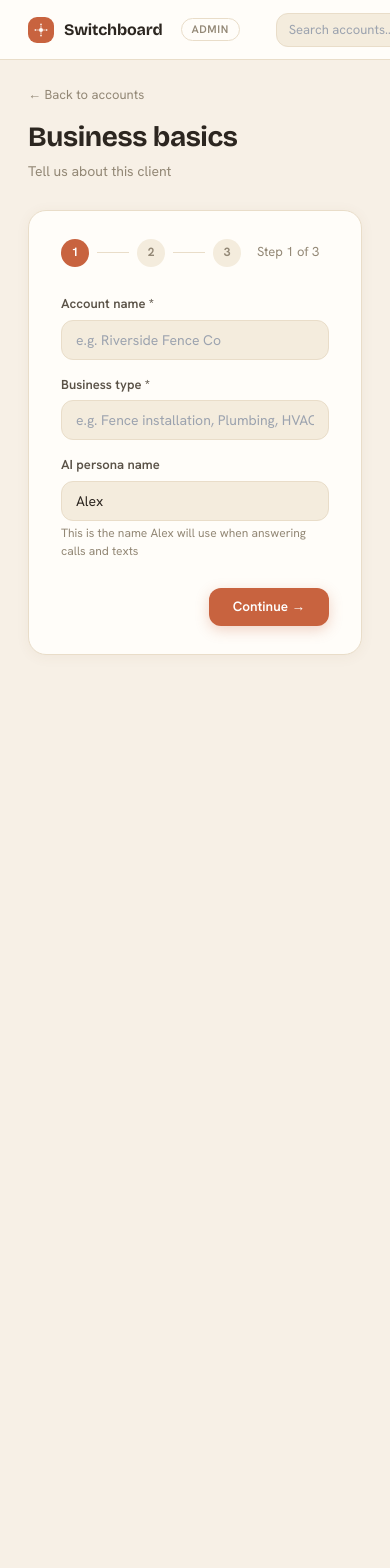
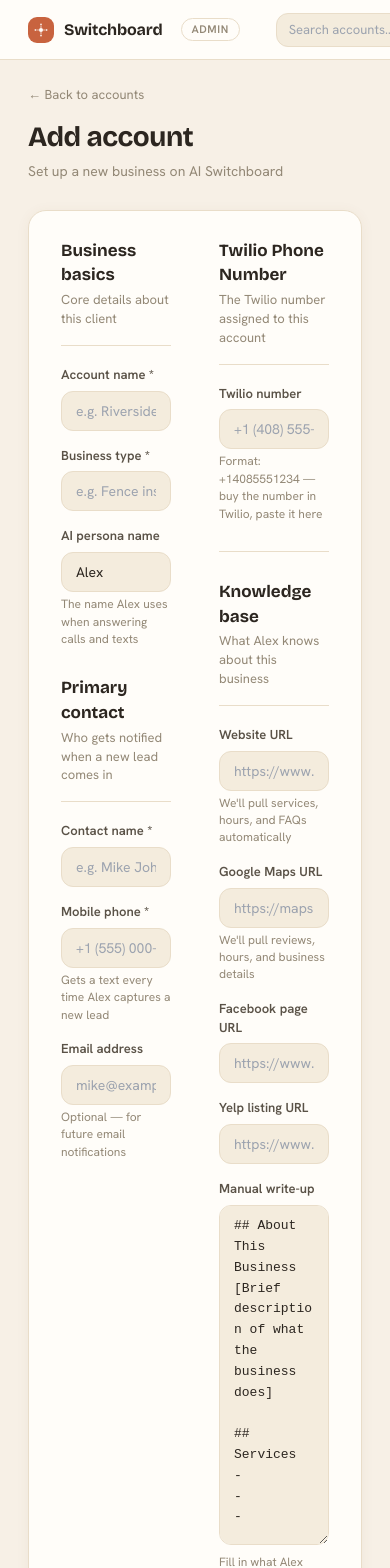
Before and after one commit to mucchad/aireceptionist, a Next.js app: page /accounts/new in a window 390 px wide. Shown: the top 1568 px of the page. Before the commit the page ends 844 px from the top, so only its background shows below. Built offline with nearby package versions, Linux system fonts and the light colour scheme.

Commit message:
Redesign Add Account page to match Edit Account layout
Replaces the 3-step wizard with a full-page two-column grid layout
identical to the Edit Account page. Adds Twilio phone number field.

Co-Authored-By: Claude Sonnet 4.6 <noreply@anthropic.com>

```diff
--- a/app/(admin)/accounts/new/page.tsx
+++ b/app/(admin)/accounts/new/page.tsx
@@ -10,17 +10,15 @@ interface Source {
 }
 
 interface FormData {
-  // Step 1
   name: string
   type: string
   persona_name: string
-  // Step 2
+  twilio_phone_number: string
   website_url: string
   google_maps_url: string
   facebook_url: string
   yelp_url: string
   manual_content: string
-  // Step 3
   contact_name: string
   contact_phone: string
   contact_email: string
@@ -53,6 +51,7 @@ const INITIAL_FORM: FormData = {
   name: '',
   type: '',
   persona_name: 'Alex',
+  twilio_phone_number: '',
   website_url: '',
   google_maps_url: '',
   facebook_url: '',
@@ -63,7 +62,6 @@ const INITIAL_FORM: FormData = {
   contact_email: '',
 }
 
-// Reusable input style
 const inputStyle: React.CSSProperties = {
   width: '100%',
   height: 40,
@@ -75,6 +73,7 @@ const inputStyle: React.CSSProperties = {
   fontSize: 14,
   color: 'var(--color-text)',
   outline: 'none',
+  boxSizing: 'border-box',
 }
 
 const labelStyle: React.CSSProperties = {
@@ -93,19 +92,7 @@ const hintStyle: React.CSSProperties = {
   marginTop: 4,
 }
 
-function FieldGroup({ children }: { children: React.ReactNode }) {
-  return <div style={{ display: 'flex', flexDirection: 'column', gap: 16 }}>{children}</div>
-}
-
-function Field({
-  label,
-  hint,
-  children,
-}: {
-  label: string
-  hint?: string
-  children: React.ReactNode
-}) {
+function Field({ label, hint, children }: { label: string; hint?: string; children: React.ReactNode }) {
   return (
     <div>
       <label style={labelStyle}>{label}</label>
@@ -115,69 +102,29 @@ function Field({
   )
 }
 
-function StepIndicator({ current, total }: { current: number; total: number }) {
+function SectionHeader({ title, subtitle }: { title: string; subtitle: string }) {
   return (
-    <div style={{ display: 'flex', alignItems: 'center', gap: 8, marginBottom: 28 }}>
-      {Array.from({ length: total }, (_, i) => (
-        <div key={i} style={{ display: 'flex', alignItems: 'center', gap: 8 }}>
-          <div
+    <div style={{ marginBottom: 20, paddingBottom: 16, borderBottom: '1px solid var(--color-border)' }}>
+      <h2
         style={{
-              width: 28,
-              height: 28,
-              borderRadius: 'var(--radius-pill)',
-              backgroundColor:
-                i + 1 === current
-                  ? 'var(--color-accent)'
-                  : i + 1 < current
-                  ? 'var(--color-live)'
-                  : 'var(--color-surface-sunken)',
-              color:
-                i + 1 <= current ? 'var(--color-on-accent)' : 'var(--color-text-muted)',
-              display: 'flex',
-              alignItems: 'center',
-              justifyContent: 'center',
-              fontFamily: "'Hanken Grotesk', sans-serif",
-              fontSize: 12,
+          fontFamily: "'Bricolage Grotesque', sans-serif",
+          fontSize: 17,
           fontWeight: 700,
+          color: 'var(--color-text)',
+          margin: '0 0 3px',
         }}
       >
-            {i + 1 < current ? '✓' : i + 1}
-          </div>
-          {i < total - 1 && (
-            <div
-              style={{
-                width: 32,
-                height: 1,
-                backgroundColor:
-                  i + 1 < current ? 'var(--color-live)' : 'var(--color-border)',
-              }}
-            />
-          )}
-        </div>
-      ))}
-      <span
-        style={{
-          fontFamily: "'Hanken Grotesk', sans-serif",
-          fontSize: 13,
-          color: 'var(--color-text-muted)',
-          marginLeft: 8,
-        }}
-      >
-        Step {current} of {total}
-      </span>
+        {title}
+      </h2>
+      <p style={{ fontFamily: "'Hanken Grotesk', sans-serif", fontSize: 13, color: 'var(--color-text-muted)', margin: 0 }}>
+        {subtitle}
+      </p>
     </div>
   )
 }
 
-const STEP_TITLES = [
-  { title: 'Business basics', subtitle: 'Tell us about this client' },
-  { title: 'Knowledge base', subtitle: 'Where should Alex learn about this business?' },
-  { title: 'Primary contact', subtitle: 'Who gets notified when a new lead comes in?' },
-]
-
 export default function NewAccountPage() {
   const router = useRouter()
-  const [step, setStep] = useState(1)
   const [form, setForm] = useState<FormData>(INITIAL_FORM)
   const [loading, setLoading] = useState(false)
   const [error, setError] = useState('')
@@ -186,48 +133,26 @@ export default function NewAccountPage() {
 
   function update(field: keyof FormData, value: string) {
     setForm((prev) => ({ ...prev, [field]: value }))
+    setError('')
   }
 
-  function validateStep(s: number): string {
-    if (s === 1) {
-      if (!form.name.trim()) return 'Account name is required'
-      if (!form.type.trim()) return 'Business type is required'
-    }
-    if (s === 2) {
+  async function submit() {
+    if (!form.name.trim()) { setError('Account name is required'); return }
+    if (!form.type.trim()) { setError('Business type is required'); return }
+    if (!form.contact_name.trim()) { setError('Contact name is required'); return }
+    if (!form.contact_phone.trim()) { setError('Contact phone is required'); return }
+
     const hasSources =
       form.website_url.trim() ||
       form.google_maps_url.trim() ||
       form.facebook_url.trim() ||
       form.yelp_url.trim() ||
       form.manual_content.trim()
-      if (!hasSources) return 'Add at least one knowledge base source'
-    }
-    if (s === 3) {
-      if (!form.contact_name.trim()) return 'Contact name is required'
-      if (!form.contact_phone.trim()) return 'Contact phone is required for SMS notifications'
-    }
-    return ''
-  }
+    if (!hasSources) { setError('Add at least one knowledge base source'); return }
 
-  function next() {
-    const err = validateStep(step)
-    if (err) { setError(err); return }
-    setError('')
-    setStep((s) => s + 1)
-  }
-
-  function back() {
-    setError('')
-    setStep((s) => s - 1)
-  }
-
-  async function submit() {
-    const err = validateStep(3)
-    if (err) { setError(err); return }
     setError('')
     setLoading(true)
 
-    // Build sources array from filled-in fields
     const sources: Source[] = []
     if (form.website_url.trim())
       sources.push({ type: 'website', url: form.website_url.trim(), content: form.website_url.trim() })
@@ -248,6 +173,7 @@ export default function NewAccountPage() {
           name: form.name,
           type: form.type,
           persona_name: form.persona_name,
+          twilio_phone_number: form.twilio_phone_number || undefined,
           emergency_protocol: 'capture-and-notify',
           sources,
           contact_name: form.contact_name,
@@ -293,7 +219,6 @@ export default function NewAccountPage() {
             textAlign: 'center',
           }}
         >
-          {/* Success icon */}
           <div
             style={{
               width: 56,
@@ -333,7 +258,6 @@ export default function NewAccountPage() {
             Share this private link with the business owner so they can see their leads.
           </p>
 
-          {/* Dashboard link */}
           <div
             style={{
               backgroundColor: 'var(--color-surface-sunken)',
@@ -351,7 +275,6 @@ export default function NewAccountPage() {
             {dashboardUrl}
           </div>
 
-          {/* Copy button */}
           <button
             onClick={copyDashboardLink}
             style={{
@@ -373,7 +296,6 @@ export default function NewAccountPage() {
             {copied ? '✓ Copied!' : 'Copy dashboard link'}
           </button>
 
-          {/* Back to accounts */}
           <button
             onClick={() => router.push('/')}
             style={{
@@ -398,9 +320,8 @@ export default function NewAccountPage() {
 
   // ── Form ────────────────────────────────────────────────────
   return (
-    <div style={{ padding: '26px 28px 28px' }}>
-
-      {/* Page header */}
+    <div style={{ padding: '26px 28px 60px' }}>
+      {/* Back + header */}
       <div style={{ marginBottom: 28 }}>
         <button
           onClick={() => router.push('/')}
@@ -429,21 +350,13 @@ export default function NewAccountPage() {
             margin: '0 0 4px',
           }}
         >
-          {STEP_TITLES[step - 1].title}
+          Add account
         </h1>
-        <p
-          style={{
-            fontFamily: "'Hanken Grotesk', sans-serif",
-            fontSize: 14,
-            color: 'var(--color-text-muted)',
-            margin: 0,
-          }}
-        >
-          {STEP_TITLES[step - 1].subtitle}
+        <p style={{ fontFamily: "'Hanken Grotesk', sans-serif", fontSize: 14, color: 'var(--color-text-muted)', margin: 0 }}>
+          Set up a new business on AI Switchboard
         </p>
       </div>
 
-      {/* Card */}
       <div
         style={{
           backgroundColor: 'var(--color-surface)',
@@ -451,14 +364,17 @@ export default function NewAccountPage() {
           borderRadius: 'var(--radius-card)',
           boxShadow: 'var(--shadow-card)',
           padding: '28px 32px',
-          maxWidth: 560,
+          display: 'grid',
+          gridTemplateColumns: '1fr 1fr',
+          gap: '32px 48px',
         }}
       >
-        <StepIndicator current={step} total={3} />
+        {/* ── Left column: Business basics + Primary contact ── */}
+        <div style={{ display: 'flex', flexDirection: 'column', gap: 28 }}>
 
-        {/* ── Step 1: Business basics ── */}
-        {step === 1 && (
-          <FieldGroup>
+          <div>
+            <SectionHeader title="Business basics" subtitle="Core details about this client" />
+            <div style={{ display: 'flex', flexDirection: 'column', gap: 16 }}>
               <Field label="Account name *">
                 <input
                   style={inputStyle}
@@ -477,10 +393,7 @@ export default function NewAccountPage() {
                 />
               </Field>
 
-            <Field
-              label="AI persona name"
-              hint="This is the name Alex will use when answering calls and texts"
-            >
+              <Field label="AI persona name" hint="The name Alex uses when answering calls and texts">
                 <input
                   style={inputStyle}
                   placeholder="Alex"
@@ -488,25 +401,60 @@ export default function NewAccountPage() {
                   onChange={(e) => update('persona_name', e.target.value)}
                 />
               </Field>
+            </div>
+          </div>
 
-          </FieldGroup>
-        )}
+          <div>
+            <SectionHeader title="Primary contact" subtitle="Who gets notified when a new lead comes in" />
+            <div style={{ display: 'flex', flexDirection: 'column', gap: 16 }}>
+              <Field label="Contact name *">
+                <input
+                  style={inputStyle}
+                  placeholder="e.g. Mike Johnson"
+                  value={form.contact_name}
+                  onChange={(e) => update('contact_name', e.target.value)}
+                />
+              </Field>
 
-        {/* ── Step 2: Knowledge base ── */}
-        {step === 2 && (
-          <FieldGroup>
-            <p
-              style={{
-                fontFamily: "'Hanken Grotesk', sans-serif",
-                fontSize: 13,
-                color: 'var(--color-text-muted)',
-                margin: '0 0 4px',
-                lineHeight: 1.5,
-              }}
-            >
-              Add at least one source. Alex will use all of them to answer customer questions accurately.
-            </p>
+              <Field label="Mobile phone *" hint="Gets a text every time Alex captures a new lead">
+                <input
+                  style={inputStyle}
+                  placeholder="+1 (555) 000-0000"
+                  value={form.contact_phone}
+                  onChange={(e) => update('contact_phone', e.target.value)}
+                />
+              </Field>
 
+              <Field label="Email address" hint="Optional — for future email notifications">
+                <input
+                  style={inputStyle}
+                  type="email"
+                  placeholder="mike@example.com"
+                  value={form.contact_email}
+                  onChange={(e) => update('contact_email', e.target.value)}
+                />
+              </Field>
+            </div>
+          </div>
+        </div>
+
+        {/* ── Right column: Phone + Knowledge base ── */}
+        <div>
+          {/* Twilio phone number */}
+          <div style={{ marginBottom: 28, paddingBottom: 28, borderBottom: '1px solid var(--color-border)' }}>
+            <SectionHeader title="Twilio Phone Number" subtitle="The Twilio number assigned to this account" />
+            <Field label="Twilio number" hint="Format: +14085551234 — buy the number in Twilio, paste it here">
+              <input
+                style={inputStyle}
+                placeholder="+1 (408) 555-1234"
+                value={form.twilio_phone_number}
+                onChange={(e) => update('twilio_phone_number', e.target.value)}
+              />
+            </Field>
+          </div>
+
+          <SectionHeader title="Knowledge base" subtitle="What Alex knows about this business" />
+          <div style={{ display: 'flex', flexDirection: 'column', gap: 16 }}>
             <Field label="Website URL" hint="We'll pull services, hours, and FAQs automatically">
               <input
                 style={inputStyle}
@@ -543,14 +491,11 @@ export default function NewAccountPage() {
               />
             </Field>
 
-            <Field
-              label="Manual write-up"
-              hint="No website? Paste anything useful — services, prices, hours, FAQs"
-            >
+            <Field label="Manual write-up" hint="Fill in what Alex should know about this business">
               <textarea
                 style={{
                   ...inputStyle,
-                  height: 280,
+                  height: 340,
                   padding: '10px 14px',
                   resize: 'vertical',
                   lineHeight: 1.6,
@@ -561,50 +506,14 @@ export default function NewAccountPage() {
                 onChange={(e) => update('manual_content', e.target.value)}
               />
             </Field>
-          </FieldGroup>
-        )}
+          </div>
+        </div>
 
-        {/* ── Step 3: Primary contact ── */}
-        {step === 3 && (
-          <FieldGroup>
-            <Field label="Contact name *">
-              <input
-                style={inputStyle}
-                placeholder="e.g. Mike Johnson"
-                value={form.contact_name}
-                onChange={(e) => update('contact_name', e.target.value)}
-              />
-            </Field>
-
-            <Field
-              label="Mobile phone *"
-              hint="This number gets a text message every time Alex captures a new lead"
-            >
-              <input
-                style={inputStyle}
-                placeholder="+1 (555) 000-0000"
-                value={form.contact_phone}
-                onChange={(e) => update('contact_phone', e.target.value)}
-              />
-            </Field>
-
-            <Field label="Email address" hint="Optional — for future email notifications">
-              <input
-                style={inputStyle}
-                type="email"
-                placeholder="mike@example.com"
-                value={form.contact_email}
-                onChange={(e) => update('contact_email', e.target.value)}
-              />
-            </Field>
-          </FieldGroup>
-        )}
-
-        {/* Error message */}
+        {/* Error — spans both columns */}
         {error && (
           <div
             style={{
-              marginTop: 20,
+              gridColumn: '1 / -1',
               padding: '10px 14px',
               borderRadius: 'var(--radius-control)',
               backgroundColor: 'var(--color-accent-weak)',
@@ -618,77 +527,46 @@ export default function NewAccountPage() {
           </div>
         )}
 
-        {/* Navigation buttons */}
-        <div
+        {/* Submit button — spans both columns */}
+        <div style={{ gridColumn: '1 / -1', display: 'flex', gap: 12, alignItems: 'center' }}>
+          <button
+            onClick={submit}
+            disabled={loading}
             style={{
-            display: 'flex',
-            justifyContent: 'space-between',
-            marginTop: 28,
-            gap: 12,
+              height: 42,
+              padding: '0 28px',
+              borderRadius: 'var(--radius-control)',
+              backgroundColor: loading ? 'var(--color-text-muted)' : 'var(--color-accent)',
+              color: 'var(--color-on-accent)',
+              boxShadow: loading ? 'none' : 'var(--shadow-accent)',
+              border: 'none',
+              fontFamily: "'Hanken Grotesk', sans-serif",
+              fontSize: 14,
+              fontWeight: 600,
+              cursor: loading ? 'not-allowed' : 'pointer',
+              transition: 'background-color 0.15s ease',
             }}
           >
-          {step > 1 ? (
+            {loading ? 'Creating account…' : 'Create account'}
+          </button>
+
           <button
-              onClick={back}
+            onClick={() => router.push('/')}
             style={{
-                height: 38,
+              height: 42,
               padding: '0 20px',
               borderRadius: 'var(--radius-control)',
               backgroundColor: 'transparent',
               color: 'var(--color-text)',
               border: '1px solid var(--color-border)',
               fontFamily: "'Hanken Grotesk', sans-serif",
-                fontSize: 13.5,
+              fontSize: 14,
               fontWeight: 600,
               cursor: 'pointer',
             }}
           >
-              Back
+            Cancel
           </button>
-          ) : (
-            <div />
-          )}
-
-          {step < 3 ? (
-            <button
-              onClick={next}
-              style={{
-                height: 38,
-                padding: '0 24px',
-                borderRadius: 'var(--radius-control)',
-                backgroundColor: 'var(--color-accent)',
-                color: 'var(--color-on-accent)',
-                boxShadow: 'var(--shadow-accent)',
-                border: 'none',
-                fontFamily: "'Hanken Grotesk', sans-serif",
-                fontSize: 13.5,
-                fontWeight: 600,
-                cursor: 'pointer',
-              }}
-            >
-              Continue →
-            </button>
-          ) : (
-            <button
-              onClick={submit}
-              disabled={loading}
-              style={{
-                height: 38,
-                padding: '0 24px',
-                borderRadius: 'var(--radius-control)',
-                backgroundColor: loading ? 'var(--color-text-muted)' : 'var(--color-accent)',
-                color: 'var(--color-on-accent)',
-                boxShadow: loading ? 'none' : 'var(--shadow-accent)',
-                border: 'none',
-                fontFamily: "'Hanken Grotesk', sans-serif",
-                fontSize: 13.5,
-                fontWeight: 600,
-                cursor: loading ? 'not-allowed' : 'pointer',
-              }}
-            >
-              {loading ? 'Creating account…' : 'Create account'}
-            </button>
-          )}
         </div>
       </div>
     </div>
```
Lines whose indentation alone changed are shown as unchanged.
